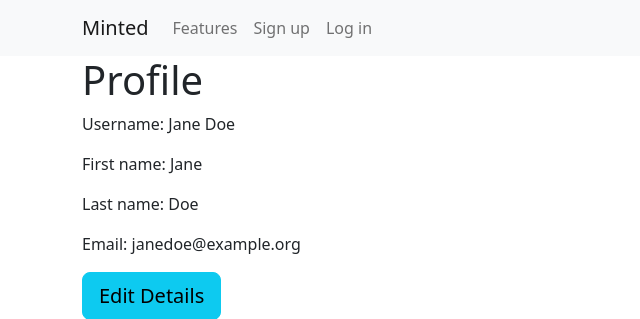
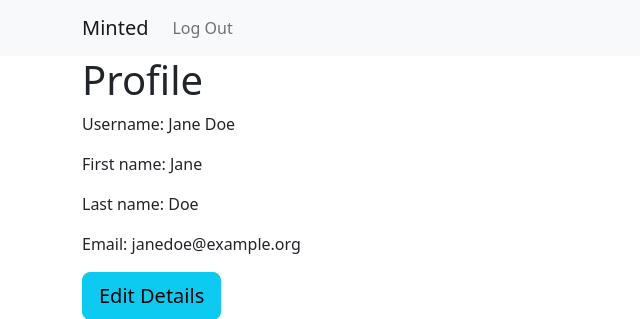
Before and after one commit to yc-7/AYMSKYT, a Django app: page /profile/ in a window 1280 px wide. Shown: the top 319 px of the page, without its empty margins (0-640 px from the left). Run offline with Django 4.2, Linux system fonts and the light colour scheme; a user stored in the database is signed in; parts of the project's set-up code (start-up, migrations or seed data) failed here and were passed over.

Commit message:
Add logout to nav bar when user is logged in

```diff
--- a/minted/templates/partials/navbar.html
+++ b/minted/templates/partials/navbar.html
@@ -6,9 +6,13 @@
       </button>
       <div class="collapse navbar-collapse" id="navbarNavAltMarkup">
         <div class="navbar-nav">
+          {% if request.path == "/" %}
           <a class="nav-link" href="#">Features</a>
           <a class="nav-link" href="{% url 'sign_up' %}" aria-current="page">Sign up</a>
           <a class="nav-link" href="{% url 'log_in' %}" aria-current="page">Log in</a>
+          {% else %}
+          <a class="nav-link" href="{% url 'log_out' %}" aria-current="page">Log Out</a>
+          {% endif %}
         </div>
       </div>
     </div>
```
